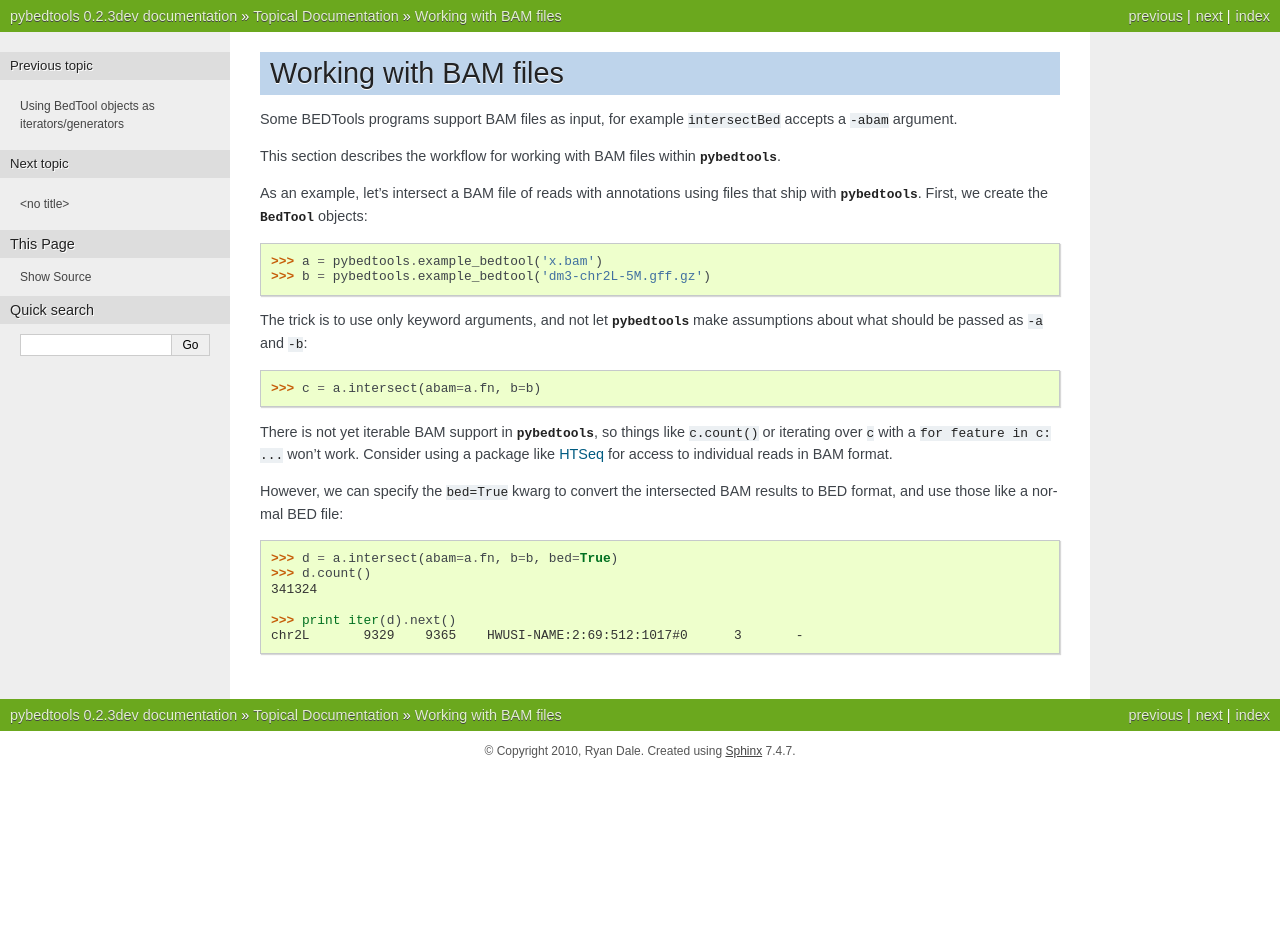
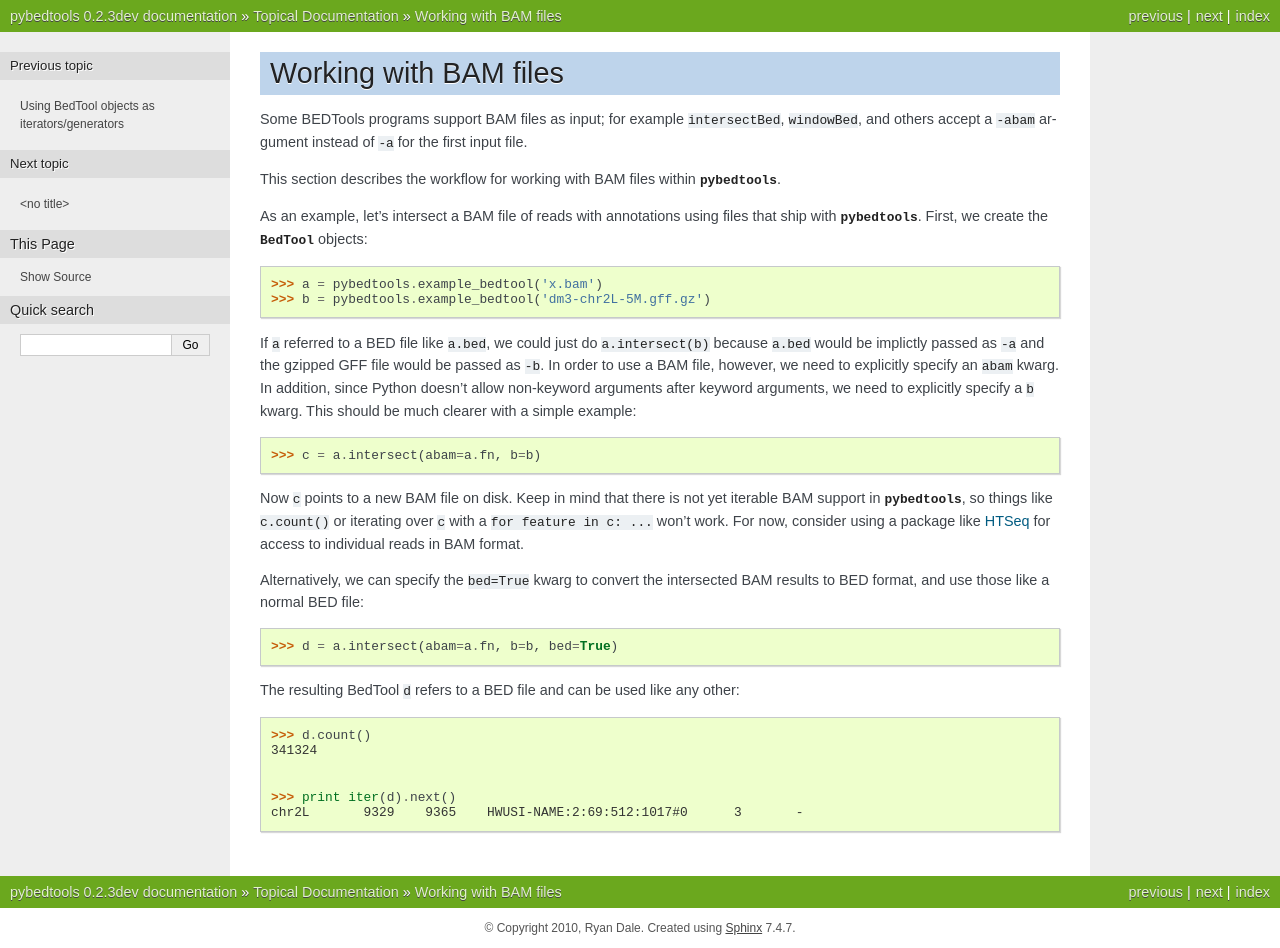
Before and after one commit to daler/pybedtools, a Sphinx documentation site: the page built from docs/source/topical-bam.rst, in a window 1280 px wide. Built offline with Sphinx 7.4.7, drawn with Linux system fonts in a browser that asks for light colours; comment, search, counter and statistics services are not loaded; before the commit the page ends 900 px from its top, so only the background shows below that.

Commit message:
bam docs tweaks

```diff
--- a/docs/source/topical-bam.rst
+++ b/docs/source/topical-bam.rst
@@ -2,8 +2,9 @@
 
 Working with BAM files
 ======================
-Some BEDTools programs support BAM files as input, for example
-`intersectBed` accepts a `-abam` argument.
+Some BEDTools programs support BAM files as input; for example
+`intersectBed`, `windowBed`, and others accept a `-abam` argument instead
+of `-a` for the first input file.
 
 This section describes the workflow for working with BAM files within
 :mod:`pybedtools`.
@@ -17,28 +18,40 @@
     >>> a = pybedtools.example_bedtool('x.bam')
     >>> b = pybedtools.example_bedtool('dm3-chr2L-5M.gff.gz')
 
-
-The trick is to use only keyword arguments, and not let :mod:`pybedtools`
-make assumptions about what should be passed as `-a` and `-b`:
+If `a` referred to a BED file like `a.bed`, we could just do
+`a.intersect(b)` because `a.bed` would be implictly passed as `-a` and the
+gzipped GFF file would be passed as `-b`.  In order to use a BAM file,
+however, we need to explicitly specify an `abam` kwarg.  In addition, since
+Python doesn't allow non-keyword arguments after keyword arguments, we need
+to explicitly specify a `b` kwarg.  This should be much clearer with a
+simple example:
 
 .. doctest::
 
     >>> c = a.intersect(abam=a.fn, b=b)
 
-There is not yet iterable BAM support in :mod:`pybedtools`, so things like
-`c.count()` or iterating over `c` with a `for feature in c: ...` won't
-work.  Consider using a package like HTSeq_ for access to individual reads
-in BAM format.
+Now `c` points to a new BAM file on disk.  Keep in mind that there is not
+yet iterable BAM support in :mod:`pybedtools`, so things like `c.count()`
+or iterating over `c` with a `for feature in c: ...` won't work.  For now,
+consider using a package like HTSeq_ for access to individual reads in BAM
+format.
 
-However, we can specify the `bed=True` kwarg to convert the intersected BAM
-results to BED format, and use those like a normal BED file:
+Alternatively, we can specify the `bed=True` kwarg to convert the
+intersected BAM results to BED format, and use those like a normal BED
+file:
 
 .. doctest::
     :options: +NORMALIZE_WHITESPACE
 
     >>> d = a.intersect(abam=a.fn, b=b, bed=True)
+
+The resulting BedTool `d` refers to a BED file and can be used like any other:
+
+.. doctest::
+
     >>> d.count()
     341324
+
 
     >>> print iter(d).next()
     chr2L	9329	9365	HWUSI-NAME:2:69:512:1017#0	3	-
```
